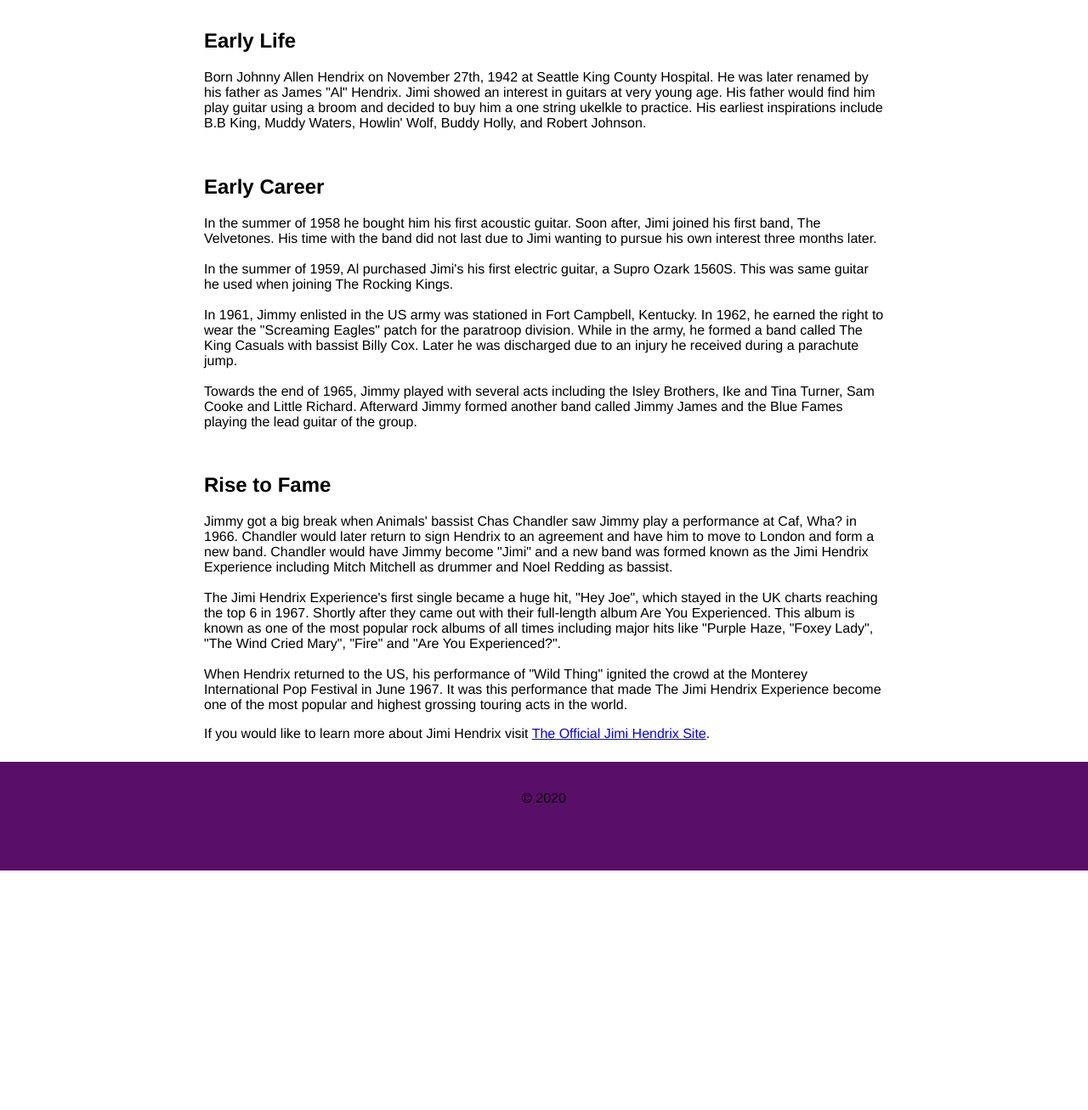
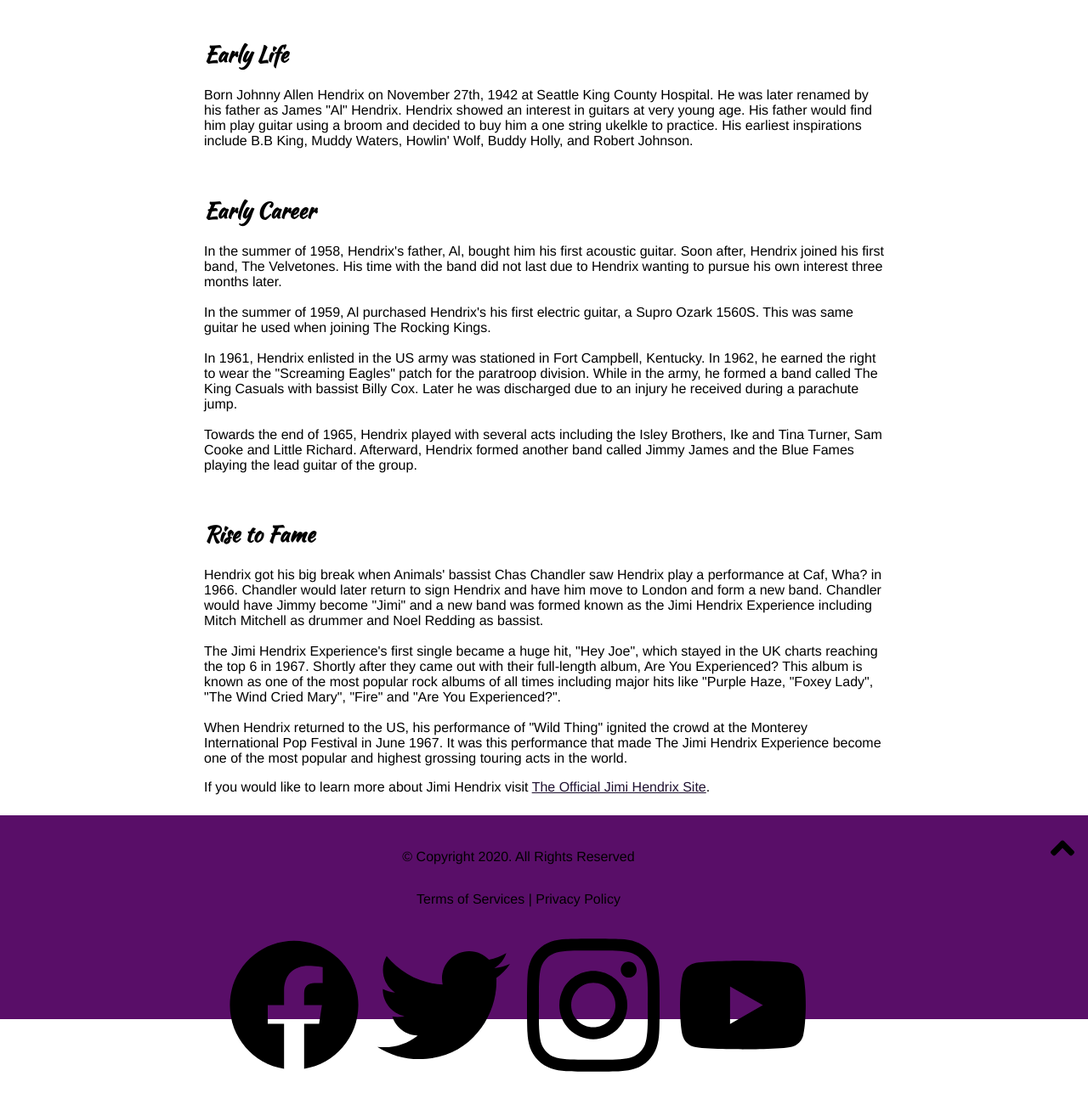
Before and after one commit to ammartin8/jimi-hendrix-tribute-page, a plain HTML site: page index.html in a window 1280 px wide. Shown: the part 614-1921 px from the top of the page at 85% size. Before the commit the page ends 1639 px from the top, so only its background shows below. Drawn offline with Linux system fonts and the light colour scheme; a script that the page names is missing.

Commit message:
Add images and additional styling

```diff
--- a/css/styles.css
+++ b/css/styles.css
@@ -1,6 +1,8 @@
 /* CSS files add styling rules to your content */
 * {
     box-sizing: border-box;
+  -webkit-box-sizing: border-box; /* Safari/Chrome, other WebKit */
+  -moz-box-sizing: border-box;    /* Firefox, other Gecko */
 }
 
 body {
@@ -12,8 +14,14 @@ body {
   }
 
   h1 {
+    font-family: 'Kaushan Script', cursive;
     font-style: italic;
     color: #000;
+  }
+
+  h2 {
+    font-family: 'Kaushan Script', cursive;
+    font-size: 1.6em;
   }
 
   section {
@@ -21,13 +29,21 @@ body {
   }
 
   footer {
-    height: 8em;
+    height: 15em;
     background-color: rgb(89, 14, 104);
   }
 
   section > p {
     max-width: 50em;
     min-width: 20em;
+  }
+
+  a {
+    color: rgb(31, 17, 48);
+  }
+
+  a:hover {
+    color: rgb(49, 105, 228)
   }
 
   #song-player {
@@ -71,6 +87,7 @@ body {
       align-self: center;
       font-size: 14px;
       text-align: center;
+      color: rgb(230, 223, 223);
   }
 
   #title {
@@ -90,6 +107,32 @@ body {
     display: flex;
     flex-direction: column;
     padding: 0 5em;
+  }
+
+  .footerElements {
+    display: flex;
+    flex-direction: column;
+    justify-content: center;
+    align-items: center;
+    padding: 1.5em;
+  }
+
+  .toTop > img {
+    float: right;
+    padding: 1em;
+    width: 60px;
+  }
+
+  .brandIcons {
+    display: flex;
+    flex-direction: row;
+    width: 11em;
+    justify-content: center;
+  }
+
+  div.brandIcons > img {
+    padding: 10px;
+    cursor: pointer;
   }
 
   /*Media Queries*/
@@ -127,7 +170,3 @@ body {
       max-width: 800px;
     }
   }
-
-
-  /*To dos:
-  1. style font and add color gradients to certain text*/
--- a/index.html
+++ b/index.html
@@ -11,11 +11,14 @@
     <link rel="stylesheet" href="css/styles.css" />
     <link rel="stylesheet" href="css/normalize.css" />
 
+    <!-- import fonts-->
+    <link href="https://fonts.googleapis.com/css?family=Kaushan+Script&display=swap" rel="stylesheet">
+
     <!-- import the webpage's javascript file -->
     <script src="js/script.js" defer></script>
 </head>
 
-<body>
+<body id="top">
     <iframe id="song-player" scrolling="no" frameborder="no" allow="autoplay"
         src="https://w.soundcloud.com/player/?url=https%3A//api.soundcloud.com/tracks/76224811&color=%23ff5500&auto_play=false&hide_related=false&show_comments=true&show_user=true&show_reposts=false&show_teaser=true"></iframe>
     <div id="img-div">
@@ -41,7 +44,8 @@
                 </h2>
                 <p>
                     Born Johnny Allen Hendrix on November 27th, 1942 at Seattle King County Hospital. He was later
-                    renamed by his father as James "Al" Hendrix. Jimi showed an interest in guitars at very young age.
+                    renamed by his father as James "Al" Hendrix. Hendrix showed an interest in guitars at very young
+                    age.
                     His father would find him play guitar using a broom and decided to buy him a one string ukelkle to
                     practice. His earliest inspirations include B.B King, Muddy Waters, Howlin' Wolf, Buddy Holly, and
                     Robert Johnson.
@@ -52,24 +56,27 @@
                     Early Career
                 </h2>
                 <p>
-                    In the summer of 1958 he bought him his first acoustic guitar. Soon after, Jimi joined his first
-                    band, The Velvetones. His time with the band did not last due to Jimi wanting to pursue his own
+                    In the summer of 1958, Hendrix's father, Al, bought him his first acoustic guitar. Soon after,
+                    Hendrix joined his first
+                    band, The Velvetones. His time with the band did not last due to Hendrix wanting to pursue his own
                     interest three months later.
                     <br>
                     <br>
-                    In the summer of 1959, Al purchased Jimi's his first electric guitar, a Supro Ozark 1560S. This was
+                    In the summer of 1959, Al purchased Hendrix's his first electric guitar, a Supro Ozark 1560S. This
+                    was
                     same guitar he used when joining The Rocking Kings.
                     <br>
                     <br>
-                    In 1961, Jimmy enlisted in the US army was stationed in Fort Campbell, Kentucky. In 1962, he earned
+                    In 1961, Hendrix enlisted in the US army was stationed in Fort Campbell, Kentucky. In 1962, he
+                    earned
                     the right to wear the "Screaming Eagles" patch for the paratroop division. While in the army, he
                     formed a band called The King Casuals with bassist Billy Cox. Later he was discharged due to an
-                    injury
-                    he received during a parachute jump.
+                    injury he received during a parachute jump.
                     <br>
                     <br>
-                    Towards the end of 1965, Jimmy played with several acts including the Isley Brothers, Ike and Tina
-                    Turner, Sam Cooke and Little Richard. Afterward Jimmy formed another band called Jimmy James and the
+                    Towards the end of 1965, Hendrix played with several acts including the Isley Brothers, Ike and Tina
+                    Turner, Sam Cooke and Little Richard. Afterward, Hendrix formed another band called Jimmy James and
+                    the
                     Blue Fames playing the lead guitar of the group.
                 </p>
             </section>
@@ -78,16 +85,16 @@
                     Rise to Fame
                 </h2>
                 <p>
-                    Jimmy got a big break when Animals' bassist Chas Chandler saw Jimmy play a performance at Caf, Wha?
-                    in 1966. Chandler would later return to sign Hendrix to an agreement and have him to move to London
+                    Hendrix got his big break when Animals' bassist Chas Chandler saw Hendrix play a performance at Caf,
+                    Wha?
+                    in 1966. Chandler would later return to sign Hendrix and have him move to London
                     and form a new band. Chandler would have Jimmy become "Jimi" and a new band was formed known as the
-                    Jimi Hendrix
-                    Experience including Mitch Mitchell as drummer and Noel Redding as bassist.
+                    Jimi Hendrix Experience including Mitch Mitchell as drummer and Noel Redding as bassist.
                     <br>
                     <br>
                     The Jimi Hendrix Experience's first single became a huge hit, "Hey Joe", which stayed in the UK
-                    charts reaching the top 6 in 1967. Shortly after they came out with their full-length album Are You
-                    Experienced. This album is known as one of the most popular rock albums of all times including major
+                    charts reaching the top 6 in 1967. Shortly after they came out with their full-length album, Are You
+                    Experienced? This album is known as one of the most popular rock albums of all times including major
                     hits like "Purple Haze, "Foxey Lady", "The Wind Cried Mary", "Fire" and "Are You Experienced?".
                     <br>
                     <br>
@@ -103,9 +110,17 @@
         </div>
     </div>
     <footer>
-        <span id="copy-text">
-            <p>&copy; 2020</p>
-        </span>
+        <a href="#top" class="toTop"><img src="img/angle-up.svg"></a>
+        <div class="footerElements">
+            <p>&copy; Copyright 2020. All Rights Reserved</p>
+            <p>Terms of Services | Privacy Policy</p>
+            <div class="brandIcons">
+                <img src="img/facebook.svg">
+                <img src="img/twitter.svg">
+                <img src="img/instagram.svg">
+                <img src="img/youtube.svg">
+            </div>
+        </div>
     </footer>
 </body>
 
```
Also changed, not shown: img/angle-up.svg (added), img/facebook.svg (added), img/instagram.svg (added), img/twitter.svg (added), img/youtube.svg (added).
